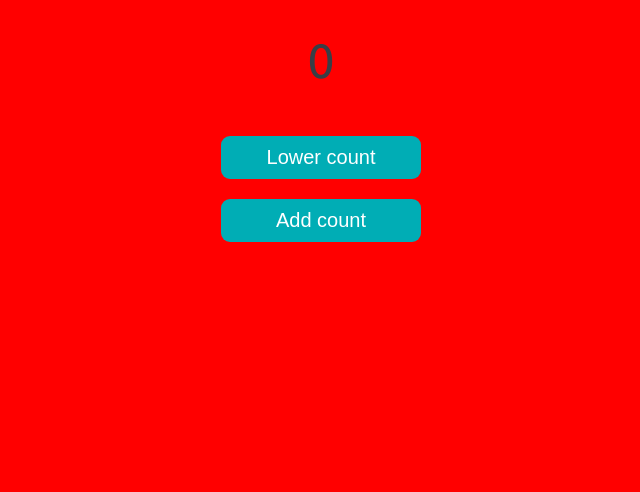
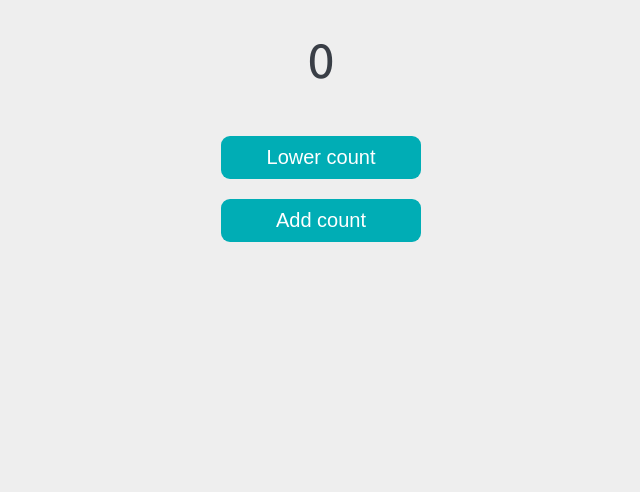
Before and after one commit to Andrey10150/Counter, a plain HTML site: page index.html in a window 1280 px wide. Shown: the part 308-800 px from the top of the page, without its empty margins (319-959 px from the left). Drawn offline with Linux system fonts and the light colour scheme.

Commit message:
Update style.css

```diff
--- a/style.css
+++ b/style.css
@@ -7,7 +7,7 @@ html, body {
 }
 
 body {
-    background: red;
+    background: #EEE;
 }
 
 h2 {
```
